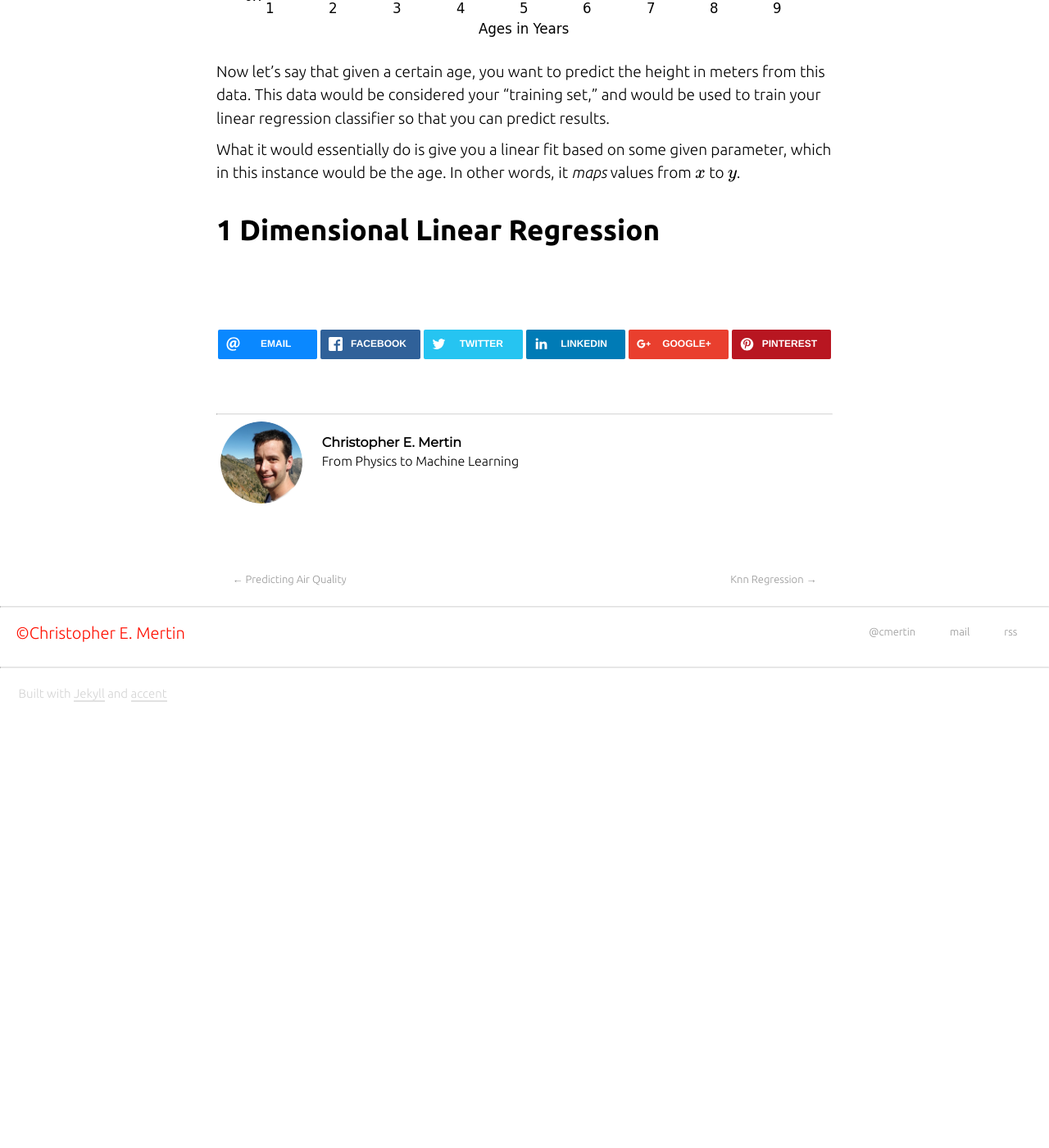
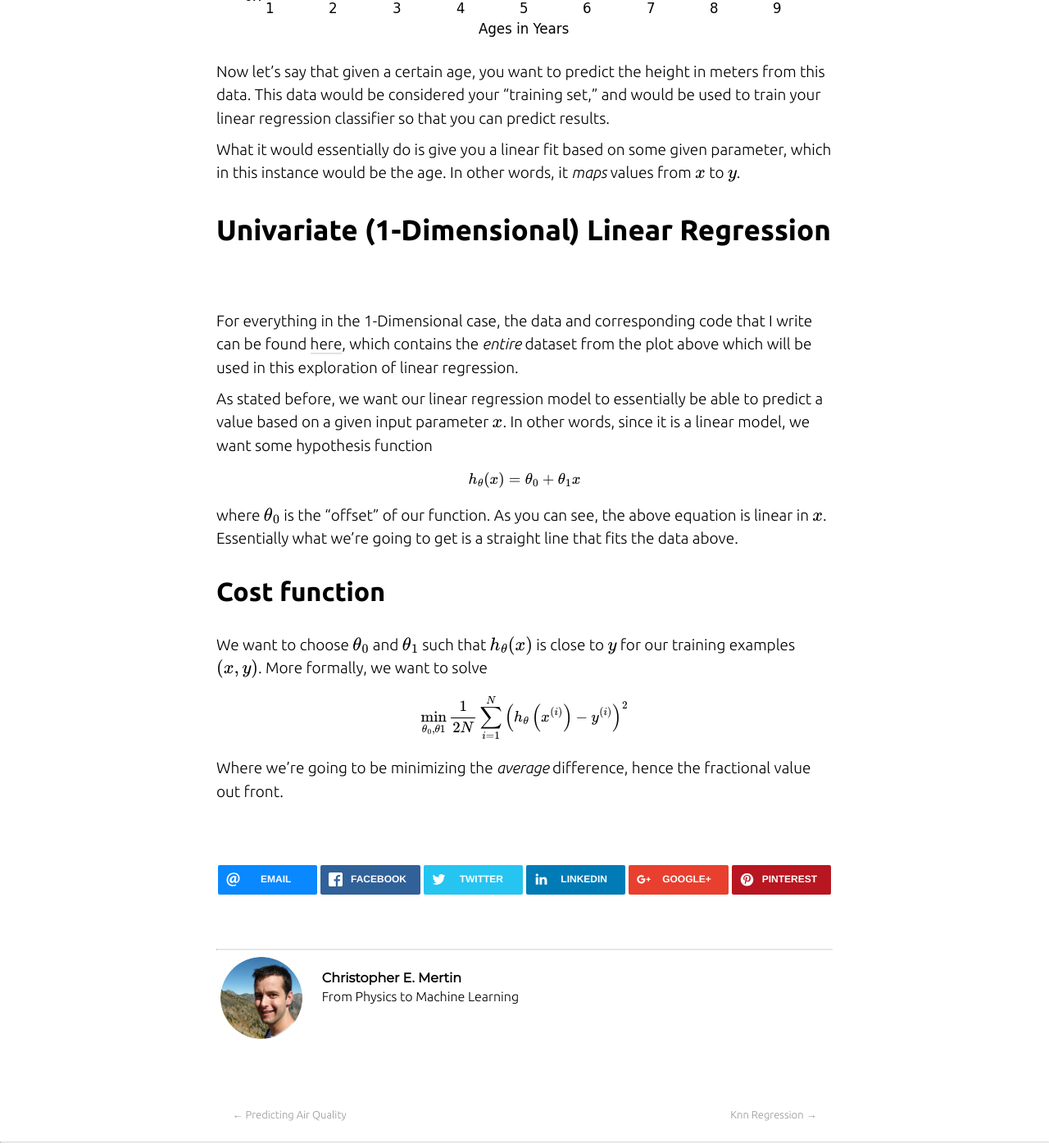
Before and after one commit to cmertin/cmertin.github.io, a Jekyll site: the page built from _posts/2016-11-05-Linear-Regression.markdown, in a window 1280 px wide and 1400 px high, scrolled down 1107 px. Shown: the whole window at 82% size. Built offline with Jekyll 4.4.1, drawn with Linux system fonts in a browser that asks for light colours; nearby versions of some CDN libraries; formulas are drawn with MathJax 3; comment, search, counter and statistics services are not loaded; before the commit the page ends 2007 px from its top, so only the background shows below that.

Commit message:
Minimization Equation

```diff
--- a/_posts/2016-11-05-Linear-Regression.markdown
+++ b/_posts/2016-11-05-Linear-Regression.markdown
@@ -24,4 +24,30 @@ What it would essentially do is give you a linear fit based on some given parame
 which in this instance would be the age. In other words, it _maps_ values from $$x$$
 to $$y$$.
 
-# 1 Dimensional Linear Regression
+# Univariate (1-Dimensional) Linear Regression
+
+For everything in the 1-Dimensional case, the data and corresponding code that I
+write can be found [here](https://github.com/cmertin/Machine_Learning/tree/master/Linear_Regression),
+which contains the *entire* dataset from the plot above which will be used in this
+exploration of linear regression.
+
+As stated before, we want our linear regression model to essentially be able to
+predict a value based on a given input parameter $$x$$. In other words, since it
+is a linear model, we want some hypothesis function
+
+$$h_{\theta}(x) = \theta_{0} + \theta_{1}x$$
+
+where $$\theta_{0}$$ is the "offset" of our function. As you can see, the above
+equation is linear in $$x$$. Essentially what we're going to get is a straight line
+that fits the data above.
+
+## Cost function
+
+We want to choose $$\theta_{0}$$ and $$\theta_{1}$$ such that $$h_{\theta}(x)$$
+is close to $$y$$ for our training examples $$(x,y)$$. More formally, we want
+to solve
+
+$$ \min_{\theta_{0},\theta{1}} \frac{1}{2N}\sum_{i=1}^{N}\left( h_{\theta}\left(x^{(i)}\right) - y^{(i)} \right)^{2}$$
+
+Where we're going to be minimizing the *average* difference, hence the fractional
+value out front.
```
